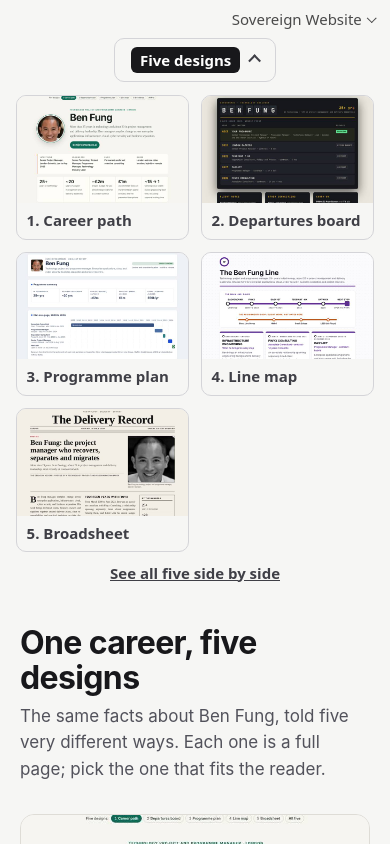
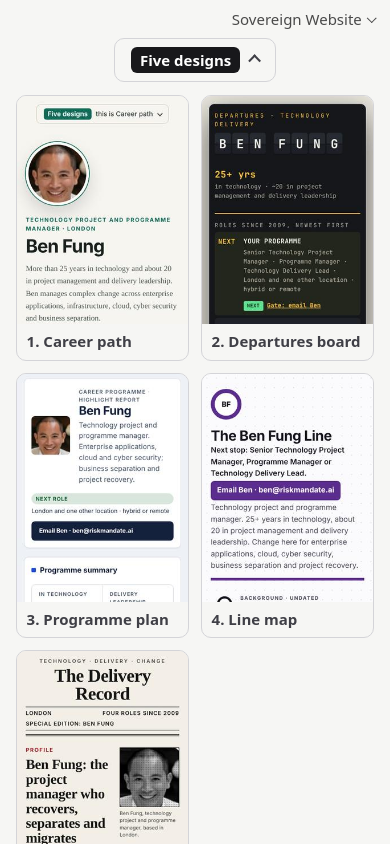
Before and after one commit to SovereignWebsite/Site__Manager__Ben-Fung, a plain HTML site: page site/designs/index.html in a window 390 px wide. Both pictures are taken after a click on the heading "Five designs". Shown: the top 844 px of the page. Drawn offline with Linux system fonts and the light colour scheme.

Commit message:
Design picker: phone first screens as its pictures
a.design, round 2: the picker's desktop shots were hard to read at card
size; each card now shows that design's phone first screen.

Agent: a.ben-fung@SovereignWebsite.dinis
Claude-Session: https://claude.ai/code/session_018yvwtNDFVPqtbGhRxqxoZ1
Co-Authored-By: Claude Opus 5.5 <noreply@anthropic.com>

```diff
--- a/site/designs/index.html
+++ b/site/designs/index.html
@@ -70,11 +70,11 @@ footer a{color:var(--fg)}
 <details>
   <summary><span class="lbl">Five designs</span></summary>
   <ul class="dcards">
-    <li><a href="/"><img src="/assets/designs/career-path.jpg" width="640" height="400" alt=""><span>1. Career path</span></a></li>
-    <li><a href="/designs/departures/"><img src="/assets/designs/departures.jpg" width="640" height="400" alt=""><span>2. Departures board</span></a></li>
-    <li><a href="/designs/programme-plan/"><img src="/assets/designs/programme-plan.jpg" width="640" height="400" alt=""><span>3. Programme plan</span></a></li>
-    <li><a href="/designs/line-map/"><img src="/assets/designs/line-map.jpg" width="640" height="400" alt=""><span>4. Line map</span></a></li>
-    <li><a href="/designs/broadsheet/"><img src="/assets/designs/broadsheet.jpg" width="640" height="400" alt=""><span>5. Broadsheet</span></a></li>
+    <li><a href="/"><img src="/assets/designs/career-path-phone.jpg" width="300" height="400" alt=""><span>1. Career path</span></a></li>
+    <li><a href="/designs/departures/"><img src="/assets/designs/departures-phone.jpg" width="300" height="400" alt=""><span>2. Departures board</span></a></li>
+    <li><a href="/designs/programme-plan/"><img src="/assets/designs/programme-plan-phone.jpg" width="300" height="400" alt=""><span>3. Programme plan</span></a></li>
+    <li><a href="/designs/line-map/"><img src="/assets/designs/line-map-phone.jpg" width="300" height="400" alt=""><span>4. Line map</span></a></li>
+    <li><a href="/designs/broadsheet/"><img src="/assets/designs/broadsheet-phone.jpg" width="300" height="400" alt=""><span>5. Broadsheet</span></a></li>
   </ul>
   <p class="all"><a href="/designs/">See all five side by side</a></p>
 </details>
```
Also changed, not shown: site/designs/broadsheet/index.html (+5 -5 lines), site/designs/departures/index.html (+5 -5 lines), site/designs/line-map/index.html (+5 -5 lines), site/designs/programme-plan/index.html (+5 -5 lines), site/index.html (+5 -5 lines), site/progress/index.html (+5 -5 lines), site/assets/designs/broadsheet-phone.jpg (added), site/assets/designs/career-path-phone.jpg (added), site/assets/designs/departures-phone.jpg (added), site/assets/designs/line-map-phone.jpg (added), site/assets/designs/programme-plan-phone.jpg (added).
